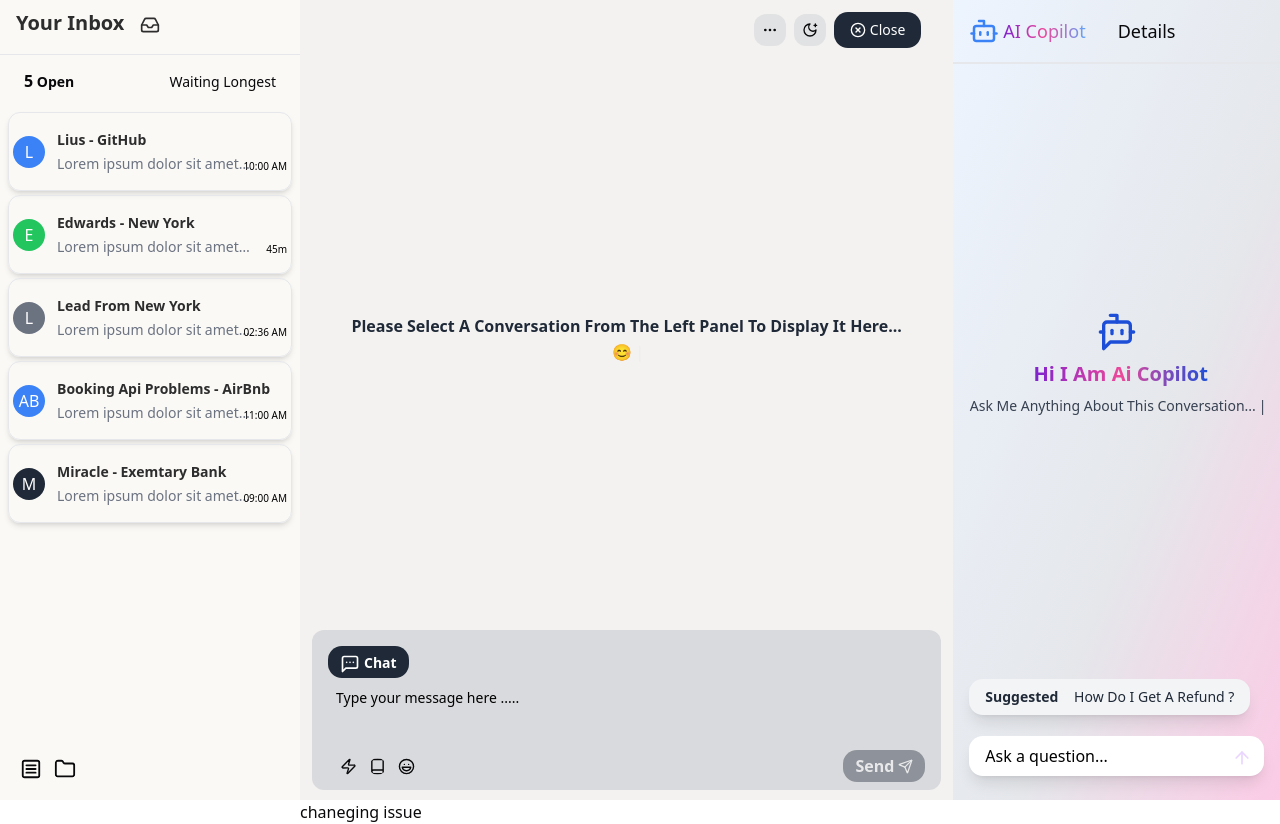
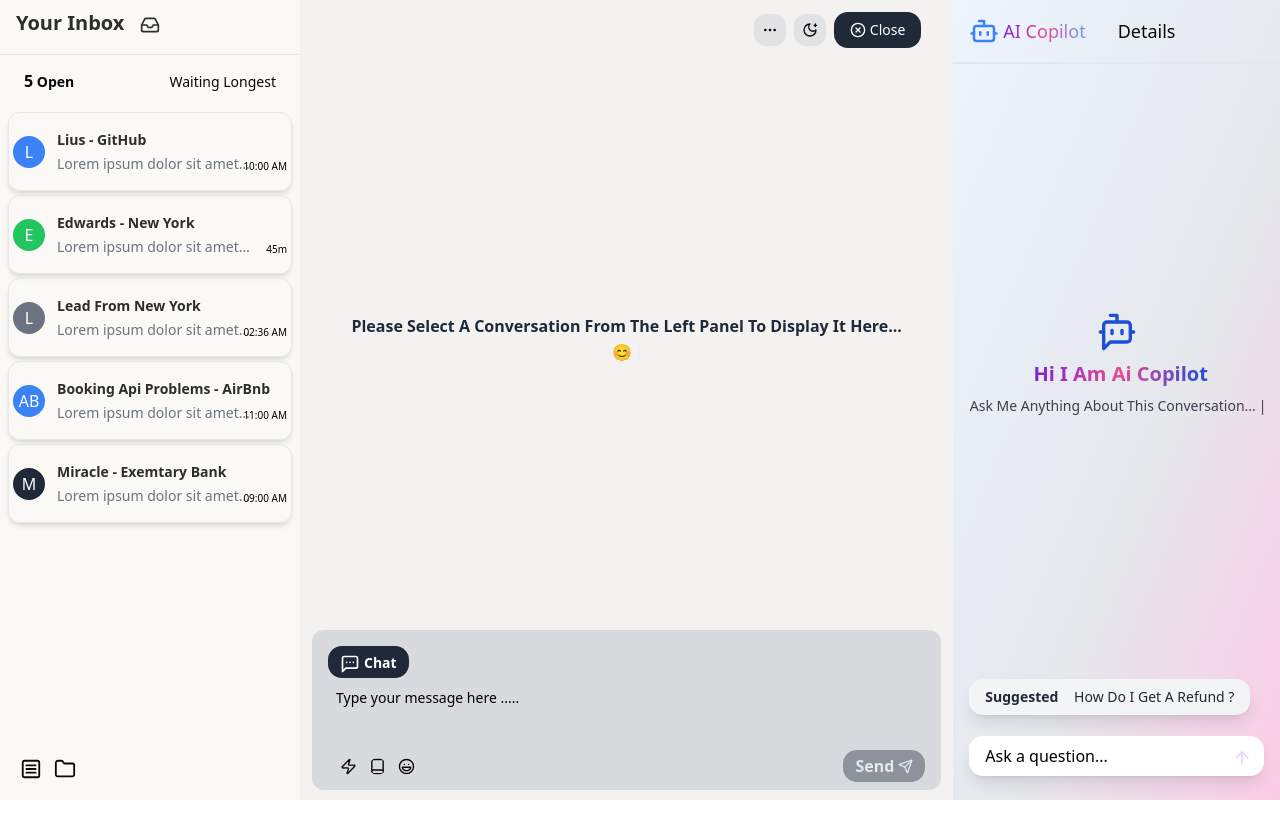
Before and after one commit to Adityasuryavanshi23/CHAT-UI, a React (Vite) app: page / in a window 1280 px wide. After the commit the page ends 800 px from the top, so only its background shows below. Built offline with nearby package versions, Linux system fonts and the light colour scheme.

Commit message:
Remove header with text 'chaneging issue'

```diff
--- a/src/App.jsx
+++ b/src/App.jsx
@@ -17,7 +17,6 @@ function App() {
         <Sidebar openSidebar={openSidebar} setOpenSidebar={setOpenSidebar} />
         <div className="flex-[2] bg-gray-800/10 h-screen">
           <MessageBox />
-          <h1>chaneging issue </h1>
         </div>
         <div
           className={`flex-1 ${openCopilot ? "max-sm:block" : "max-sm:hidden"}`}
```
